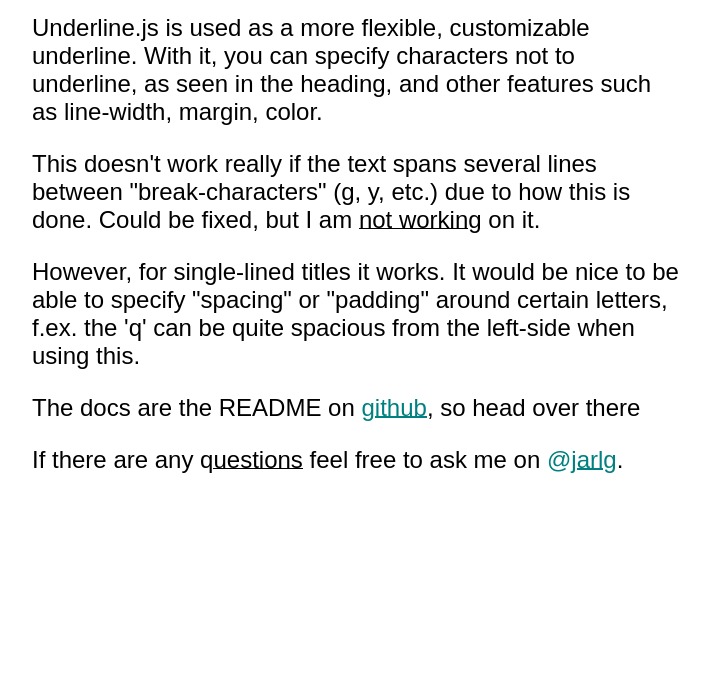
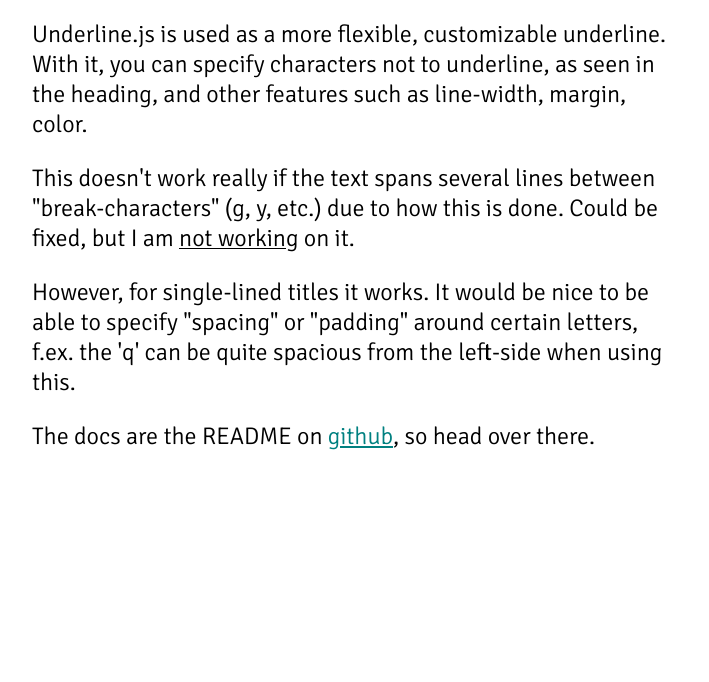
Before and after one commit to giraj/underline.js, a plain HTML site: page index.html in a window 1280 px wide. Shown: the part 118-800 px from the top of the page, without its empty margins (283-992 px from the left). Drawn offline with Linux system fonts and the light colour scheme.

Commit message:
add font Signika, adjust underline.js for new font, update text

```diff
--- a/index.html
+++ b/index.html
@@ -3,6 +3,7 @@
     <head>
         <title> Underline.js demo </title>
         <script type=text/javascript src=underline.js></script>
+        <link href='http://fonts.googleapis.com/css?family=Signika:400,300' rel='stylesheet' type='text/css'>
         <link rel=stylesheet href=underline.css >
     </head>
     <body>
@@ -14,9 +15,7 @@
 
         <p>However, for single-lined titles it works. It would be nice to be able to specify "spacing" or "padding" around certain letters, f.ex. the 'q' can be quite spacious from the left-side when using this. </p>
 
-        <p>The docs are the README on <a class='aunderline' href='http://github.com/jarlg/underline.js'>github</a>, so head over there
-
-        <p>If there are any <span class='punderline'>questions</span> feel free to ask me on <a class='aunderline' href='http://github.com/jarlg'>@jarlg</a>.</p>
+        <p>The docs are the README on <a class='aunderline' href='http://github.com/jarlg/underline.js'>github</a>, so head over there. </p>
 
         <script type=text/javascript>
             var h_opts = {
@@ -26,12 +25,12 @@
             var underline = new Underline('.underline', h_opts);
 
             var p_opts = {
-                margin: -6
+                margin: -3
             };
             var underline2 = new Underline('.punderline', p_opts);
 
             var a_opts = {
-                margin: -6,
+                margin: -3,
                 width: 2,
                 noUnderline: ['j', 'g', '@'],
                 color: 'teal'
--- a/underline.css
+++ b/underline.css
@@ -12,15 +12,17 @@ body {
 }
 
 h1, p {
-    font-family: Arial, sans-serif;
+    font-family: 'Signika', Arial, sans-serif;
 }
 
 h1 {
     font-size: 40pt;
+    font-weight: 400;
 }
 
 p {
     font-size: 18pt;
+    font-weight: 300;
 }
 
 a {
```
